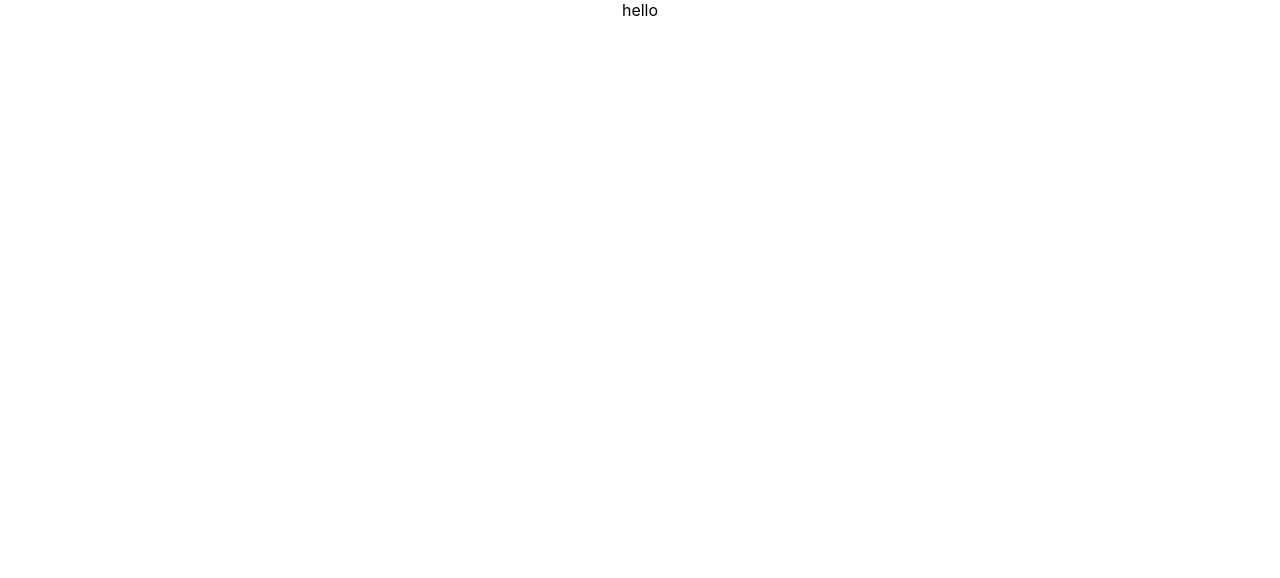
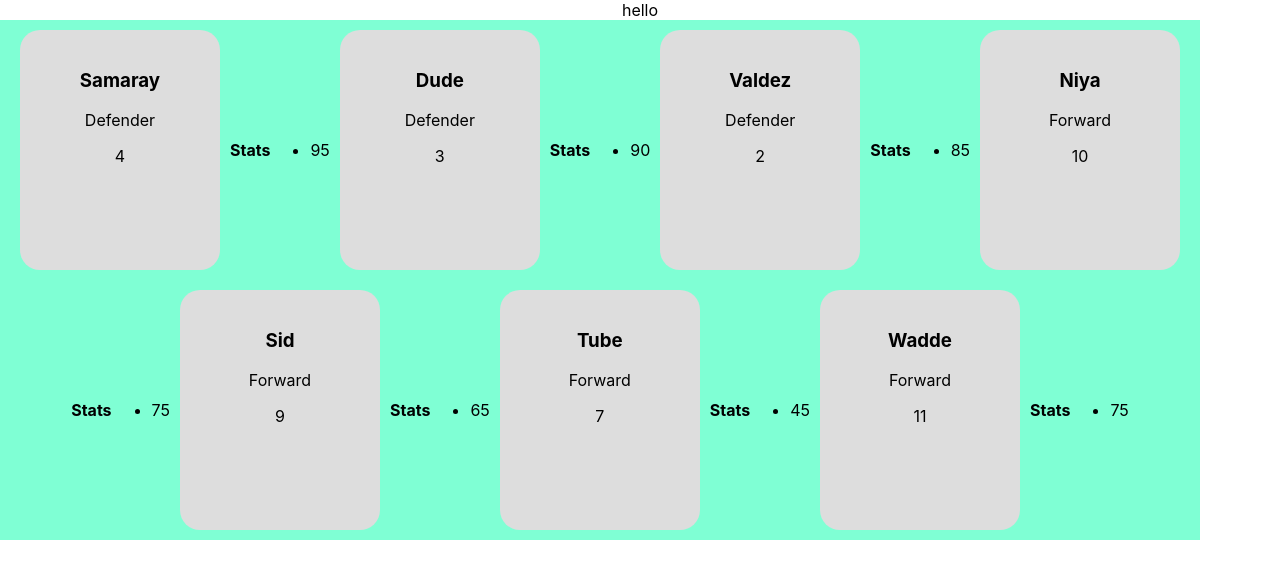
Before and after one commit to Sameeeeeeeer/league, a React (Create React App) app: page / in a window 1280 px wide. Shown: the top 578 px of the page. Built offline with nearby package versions, Linux system fonts and the light colour scheme.

Commit message:
created components

```diff
--- a/src/App.js
+++ b/src/App.js
@@ -1,9 +1,13 @@
-import './App.css';
+import "./App.css";
+import Playerlist from "./components/playerList";
+
 
 function App() {
+
   return (
     <div className="App">
-     hello
+      hello
+      <Playerlist />
     </div>
   );
 }
--- /dev/null
+++ b/src/components/ability.jsx
@@ -0,0 +1,23 @@
+import React from "react";
+
+const Ability = ({ ability }) => {
+  const {
+    defense,
+    dribbling,
+    gk,
+    passing,
+    shooting,
+    teamwork,
+    workrate,
+  } = ability;
+  return (
+  <>
+  <h4>Stats</h4>
+  <ul>
+    <li>{defense}</li>
+  </ul>
+  </>
+  )
+};
+
+export default Ability;
--- /dev/null
+++ b/src/components/player.css
@@ -0,0 +1,18 @@
+.playerContainer {
+  display: flex;
+  flex-direction: row;
+  justify-content: center;
+  align-items: center;
+  flex-flow: row wrap;
+  width: 1200px;
+  background-color: aquamarine;
+}
+
+.playerCard {
+  background-color: rgb(221, 221, 221);
+  width: 160px;
+  height: 200px;
+  padding: 20px;
+  margin: 10px;
+  border-radius: 20px;
+}
--- /dev/null
+++ b/src/components/player.jsx
@@ -0,0 +1,27 @@
+import React from "react";
+import Ability from "./ability";
+import './player.css'
+
+const Player = ({ players }) => {
+  return (
+    <>
+    <div className="playerContainer">
+      {players.map((player) => {
+        const { id, nickname, position, jerseyNo } = player;
+        return (
+          <>
+          <div key={id} className="playerCard">
+            <h3>{nickname}</h3>
+            <p>{position}</p>
+            <p>{jerseyNo}</p>
+          </div>
+          <Ability ability={player.ability}/>
+          </>
+        );
+      })}
+    </div>
+      </>
+  );
+};
+
+export default Player;
--- /dev/null
+++ b/src/components/playerList.jsx
@@ -0,0 +1,14 @@
+import Player from "./player";
+import React, { useState } from "react";
+import playerData from "../data/playerData";
+
+const Playerlist = () => {
+  const [players, setPlayers] = useState(playerData);
+  return (
+    <div>
+      <Player players={players} />
+    </div>
+  );
+};
+
+export default Playerlist;
--- a/src/data/playerData.js
+++ b/src/data/playerData.js
@@ -1,4 +1,4 @@
-export default playerData = [
+const playerData = [
   {
     id: 1,
     name: "Mohamed Sameer",
@@ -156,7 +156,7 @@ export default playerData = [
     isPro: true,
   },
   {
-    id: 7
+    id: 7,
     name: "Waheed",
     nickname: "Wadde",
     position: "Forward",
@@ -182,3 +182,5 @@ export default playerData = [
     isPro: true,
   },
 ];
+
+export default playerData;
```
